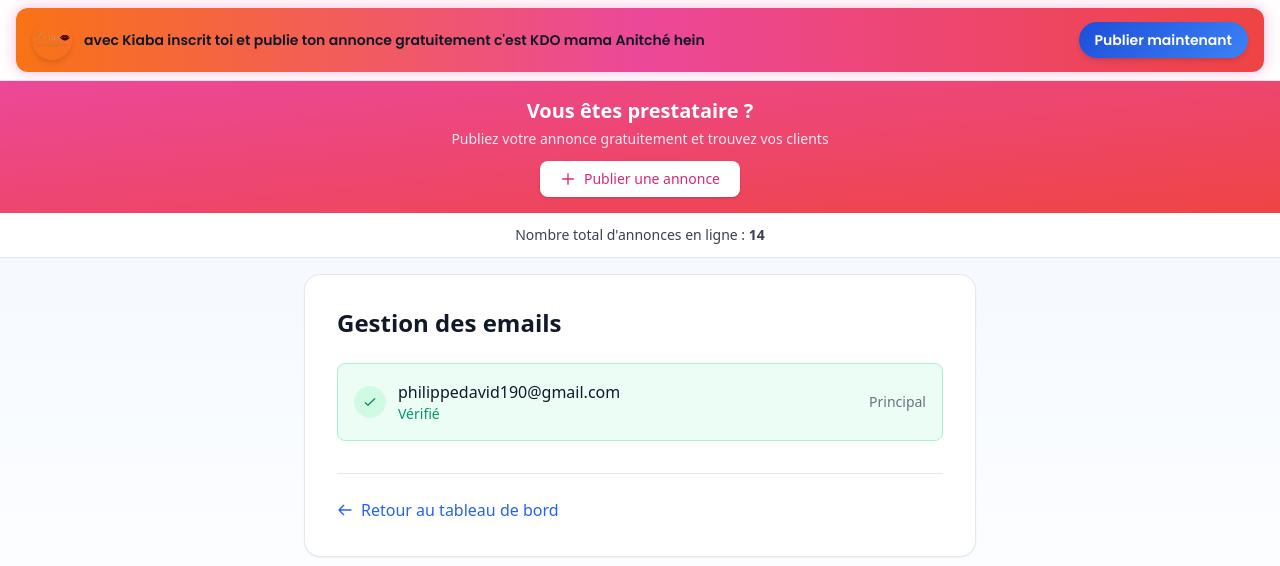
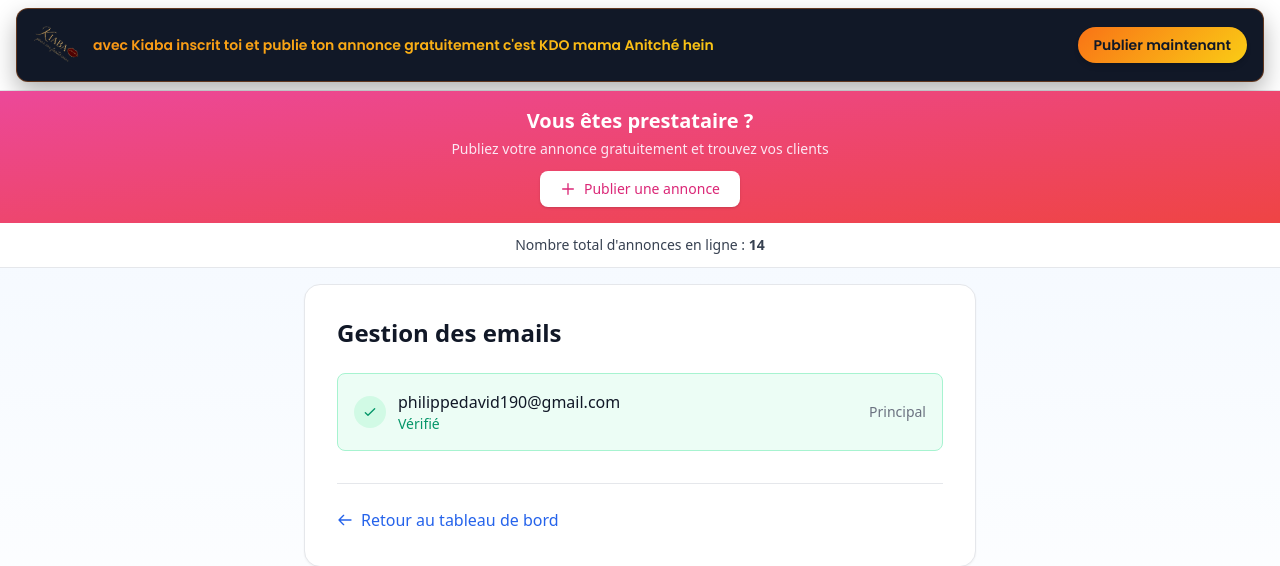
Before and after one commit to kiaba666/KIABA-RENCONTRE, a Django app: page /auth/email/ in a window 1280 px wide. Shown: the part 65-631 px from the top of the page. Run offline with Django 5.2, Linux system fonts and the light colour scheme; a user stored in the database is signed in; data comes from the database, SQL or seed files in the repository; parts of the project's set-up code (start-up, migrations or seed data) failed here and were passed over; some libraries are stand-ins or nearby versions.

Commit message:
UI: bandeau pub KIABA plus sobre, logo animé et texte gradient orange-jaune

```diff
--- a/templates/base.html
+++ b/templates/base.html
@@ -260,9 +260,10 @@
 
       /* Bandeau KIABA (pub interne) */
       .kiaba-banner {
-        background: linear-gradient(90deg, #f97316, #ec4899, #ef4444);
-        box-shadow: 0 8px 20px rgba(0, 0, 0, 0.12);
-        animation: kiabaGlow 4s ease-in-out infinite;
+        background-color: #111827; /* gris très foncé, sobre */
+        border-radius: 0.75rem;
+        border: 1px solid rgba(249, 115, 22, 0.35); /* léger rappel orange */
+        box-shadow: 0 10px 25px rgba(0, 0, 0, 0.3);
       }
       .kiaba-banner-text,
       .kiaba-banner-cta,
@@ -270,22 +271,45 @@
         font-family: "Poppins", system-ui, -apple-system, BlinkMacSystemFont, "Segoe UI",
           Roboto, "Helvetica Neue", Arial, "Noto Sans", sans-serif;
       }
+      /* Texte orange -> dégradé jaune animé */
+      .kiaba-banner-text {
+        background: linear-gradient(90deg, #f97316, #facc15);
+        background-size: 200% 100%;
+        -webkit-background-clip: text;
+        background-clip: text;
+        color: transparent;
+        animation: kiabaTextShift 4s ease-in-out infinite;
+      }
+      @keyframes kiabaTextShift {
+        0% {
+          background-position: 0% 0%;
+        }
+        50% {
+          background-position: 100% 0%;
+        }
+        100% {
+          background-position: 0% 0%;
+        }
+      }
+      /* Logo qui tourne doucement */
+      .kiaba-banner-logo img {
+        animation: kiabaSpin 6s linear infinite;
+        transform-origin: center center;
+      }
+      @keyframes kiabaSpin {
+        from {
+          transform: rotate(0deg);
+        }
+        to {
+          transform: rotate(360deg);
+        }
+      }
       .kiaba-banner-cta {
-        background: linear-gradient(135deg, #1d4ed8, #3b82f6);
+        background: linear-gradient(135deg, #f97316, #facc15);
+        color: #111827;
       }
       .kiaba-banner-cta:hover {
-        background: linear-gradient(135deg, #1e40af, #2563eb);
-      }
-      @keyframes kiabaGlow {
-        0% {
-          box-shadow: 0 0 0 rgba(236, 72, 153, 0.0);
-        }
-        50% {
-          box-shadow: 0 0 18px rgba(236, 72, 153, 0.45);
-        }
-        100% {
-          box-shadow: 0 0 0 rgba(236, 72, 153, 0.0);
-        }
+        background: linear-gradient(135deg, #ea580c, #eab308);
       }
 
       /* Masquer les loaders et spinners par défaut */
@@ -372,13 +396,13 @@
     {# Bandeau pub KIABA sous le header (remplace l'emplacement AdSense) #}
     <section class="bg-white border-b">
       <div class="max-w-7xl mx-auto px-4 py-2">
-        <div class="kiaba-banner flex items-center justify-between gap-3 md:gap-4 rounded-xl px-3 py-2 md:px-4 md:py-3">
+        <div class="kiaba-banner flex items-center justify-between gap-3 md:gap-4 px-3 py-2 md:px-4 md:py-3">
           <div class="flex items-center gap-2 md:gap-3">
-            <div class="kiaba-banner-logo flex items-center justify-center rounded-full bg-white/90 shadow-md w-9 h-9 md:w-10 md:h-10 overflow-hidden">
+            <div class="kiaba-banner-logo flex items-center justify-center w-10 h-10 md:w-12 md:h-12 overflow-visible">
               <img
                 src="{% static 'img/logo.png' %}"
                 alt="KIABA"
-                class="w-8 h-8 md:w-9 md:h-9 object-contain"
+                class="w-10 h-10 md:w-12 md:h-12 object-contain"
                 loading="lazy"
               />
             </div>
```
